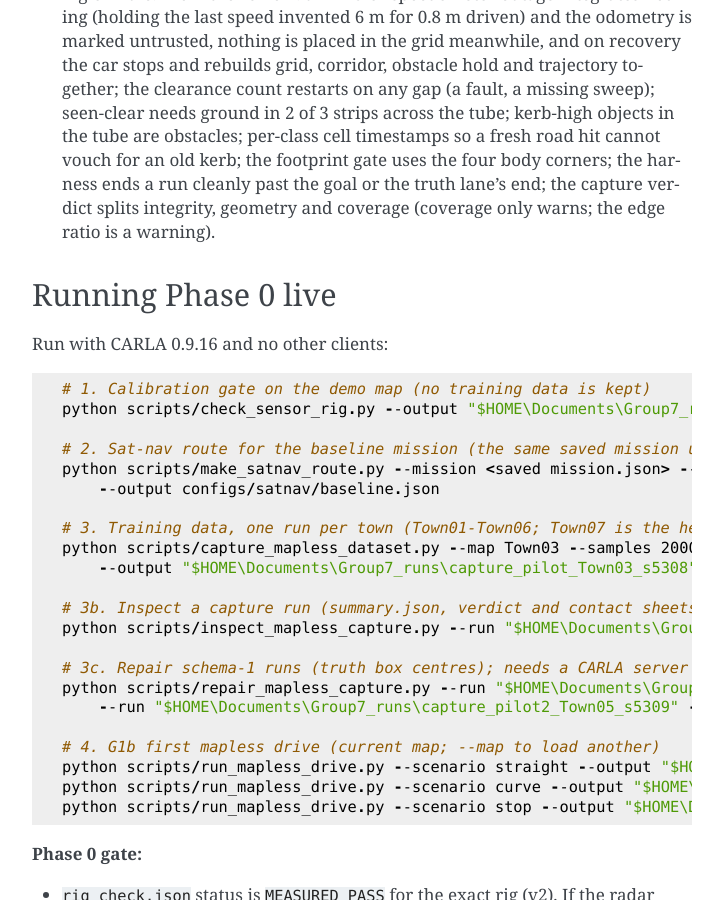
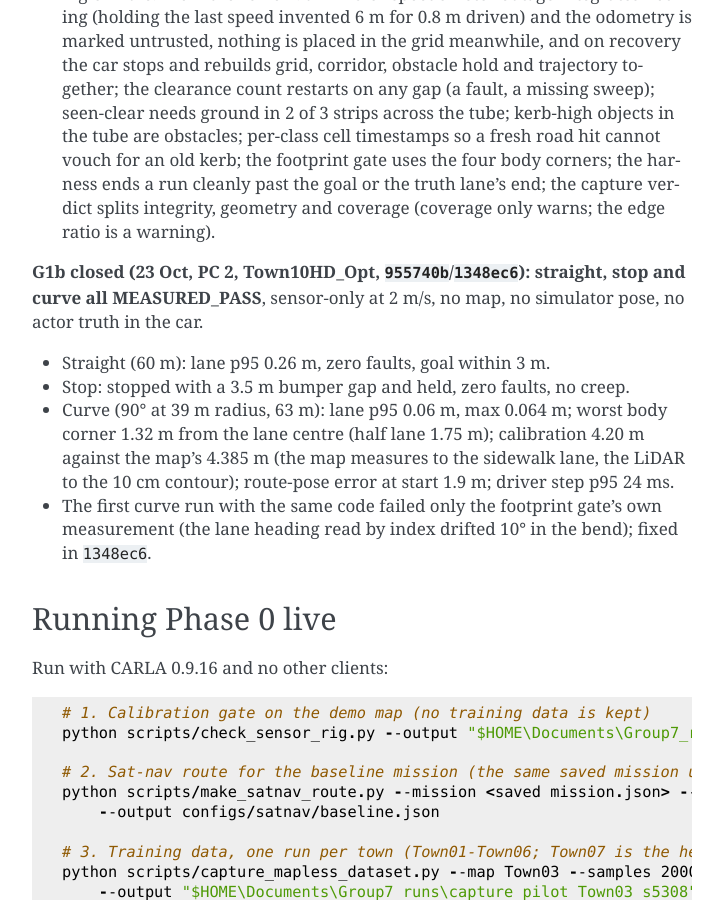
Before and after one commit to kkaaman/kkaaman-elec5308-a2-mo, a Sphinx documentation site: the page built from docs/mapless_autonomy.md, in a window 1280 px wide and 900 px high, scrolled down 17197 px. Shown: the whole window, without its empty margins (388-1111 px from the left). Built offline with Sphinx 7.4.7, drawn with Linux system fonts in a browser that asks for light colours.

Commit message:
AI Journal: Assignment 2 (Mapless extension) - [MAPLESS-G1b] docs: G1b closed, three scenarios MEASURED_PASS on PC 2 {   "studentId": "kkaaman",   "groupId": "7",   "taskId": "Assignment 2 (Mapless extension)",   "tool": "Claude Fable",   "isPaid": true,   "modelVersion": "5.1",   "language": "English (Australia) 🇦🇺",   "interactions": [     {       "prompt": "Shared the curve rerun on PC 2 with all three scenarios passing, to be recorded as G1b closed",       "response": "It recorded G1b as closed on PC 2: straight (lane p95 0.26 m), stop (3.5 m bumper gap, held with no creep) and curve (90 degrees at 39 m radius, lane p95 0.06 m) all MEASURED_PASS, sensor-only with no map or simulator pose.",       "intent": "Design Analysis",       "aiAccuracy": "Perfect",       "humanIntervention": "Reran the curve on PC 2 and confirmed all three scenarios passed",       "verificationMethod": "Manual Trace",       "evaluationConfidence": 5     }   ],   "metaReflection": {     "utilityScore": 5,     "processEvolution": "from failing runs to all three passing",     "criticalMoment": "",     "skillDependency": "checking pass criteria",     "synthesis": ""   },   "tags": [],   "status": "complete",   "id": "e619b3ff-3f80-4b03-83c3-e450a038a938",   "createdAt": "2026-11-07T09:24:04.554Z" }

```diff
--- a/docs/mapless_autonomy.md
+++ b/docs/mapless_autonomy.md
@@ -531,6 +531,18 @@ top-down terrain snapshots and the start-up sweeps.
   goal or the truth lane's end; the capture verdict splits integrity, geometry and
   coverage (coverage only warns; the edge ratio is a warning).
 
+**G1b closed (23 Oct, PC 2, Town10HD_Opt, `955740b`/`1348ec6`): straight, stop and curve
+all MEASURED_PASS**, sensor-only at 2 m/s, no map, no simulator pose, no actor truth in
+the car.
+- Straight (60 m): lane p95 0.26 m, zero faults, goal within 3 m.
+- Stop: stopped with a 3.5 m bumper gap and held, zero faults, no creep.
+- Curve (90° at 39 m radius, 63 m): lane p95 0.06 m, max 0.064 m; worst body corner 1.32 m
+  from the lane centre (half lane 1.75 m); calibration 4.20 m against the map's 4.385 m
+  (the map measures to the sidewalk lane, the LiDAR to the 10 cm contour); route-pose
+  error at start 1.9 m; driver step p95 24 ms.
+- The first curve run with the same code failed only the footprint gate's own
+  measurement (the lane heading read by index drifted 10° in the bend); fixed in `1348ec6`.
+
 ## Running Phase 0 live
 
 Run with CARLA 0.9.16 and no other clients:
```
